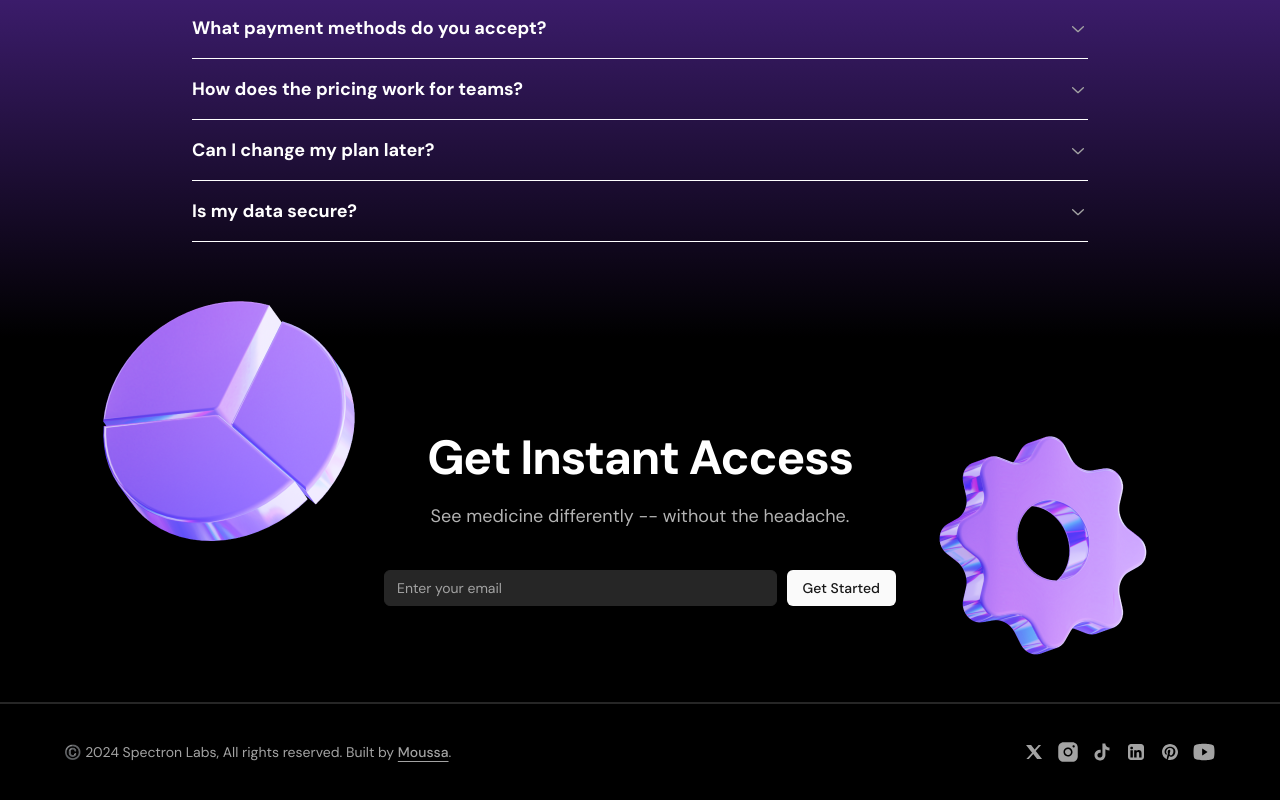
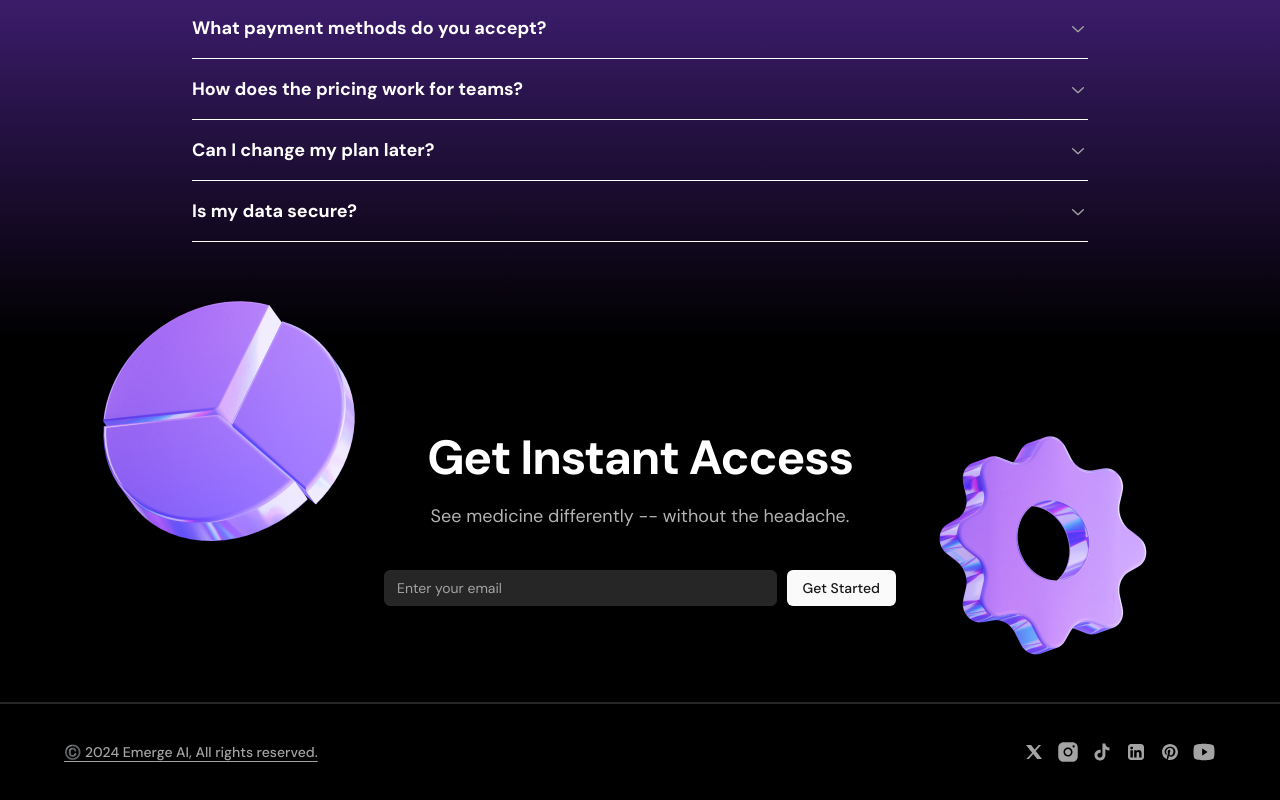
Before and after one commit to VeryKumar/Emerge-Page, a Next.js app: page / in a window 1280 px wide. Shown: the part 3225-4025 px from the top of the page. Built offline with nearby package versions, Linux system fonts and the light colour scheme.

Commit message:
footer changes

```diff
--- a/src/components/site-footer.tsx
+++ b/src/components/site-footer.tsx
@@ -10,16 +10,8 @@ export function SiteFooter() {
         <>
             <footer className="py-6 md:px-8 md:py-0 border-t-2 bg-black">
                 <div className="container flex flex-col items-center justify-between gap-4 md:h-24 md:flex-row">
-                    <p className="text-balance text-center text-sm leading-loose text-muted-foreground md:text-left">
-                        ©️ 2024 Spectron Labs, All rights reserved. Built by <a
-                        href={"https://github.com/MrInspection"}
-                        target="_blank"
-                        rel="noreferrer"
-                        className="font-medium underline underline-offset-4"
-                    >
-                        Moussa
-                    </a>
-                        .
+                    <p className="text-balance text-center text-sm leading-loose text-muted-foreground md:text-left font-medium underline underline-offset-4">
+                        ©️ 2024 Emerge AI, All rights reserved.
                     </p>
                     <div>
                         <ul className={"flex justify-center gap-2.5 text-muted-foreground"}>
```
